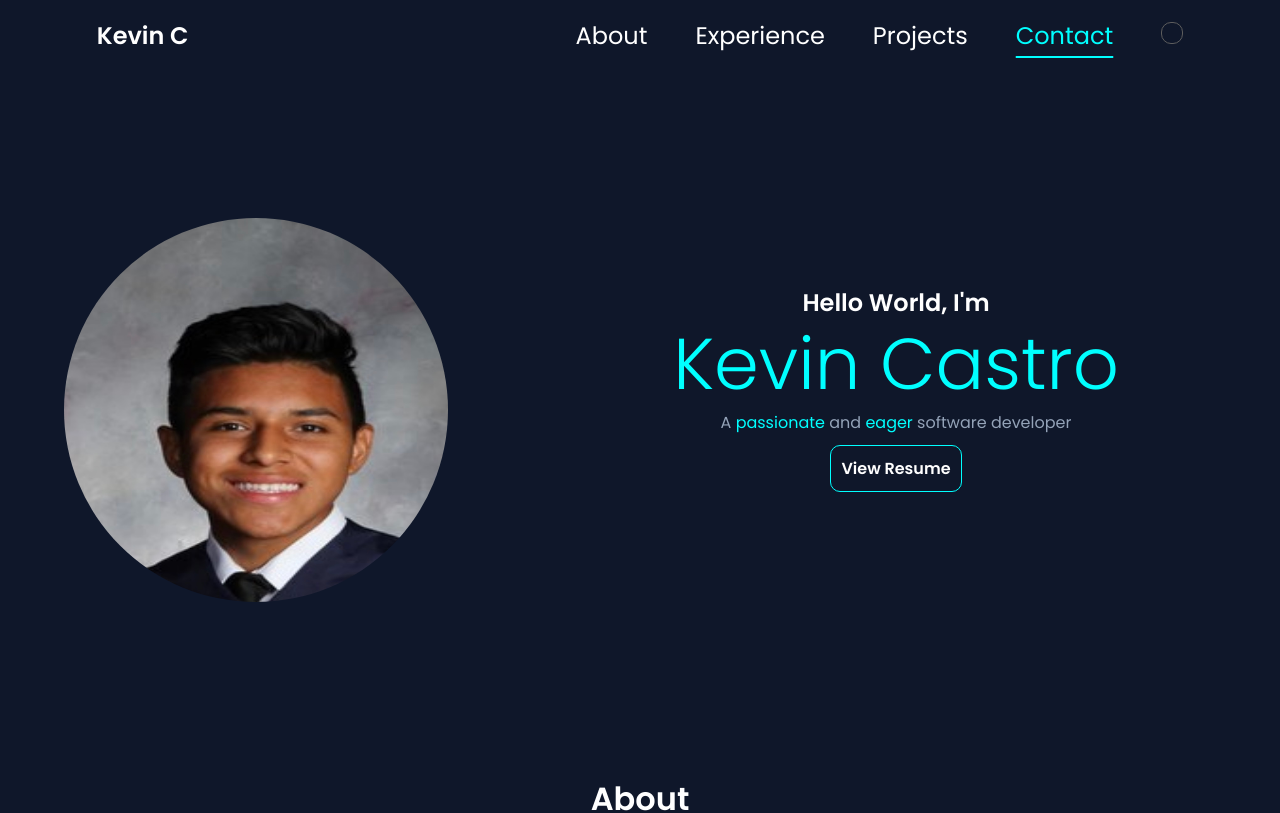
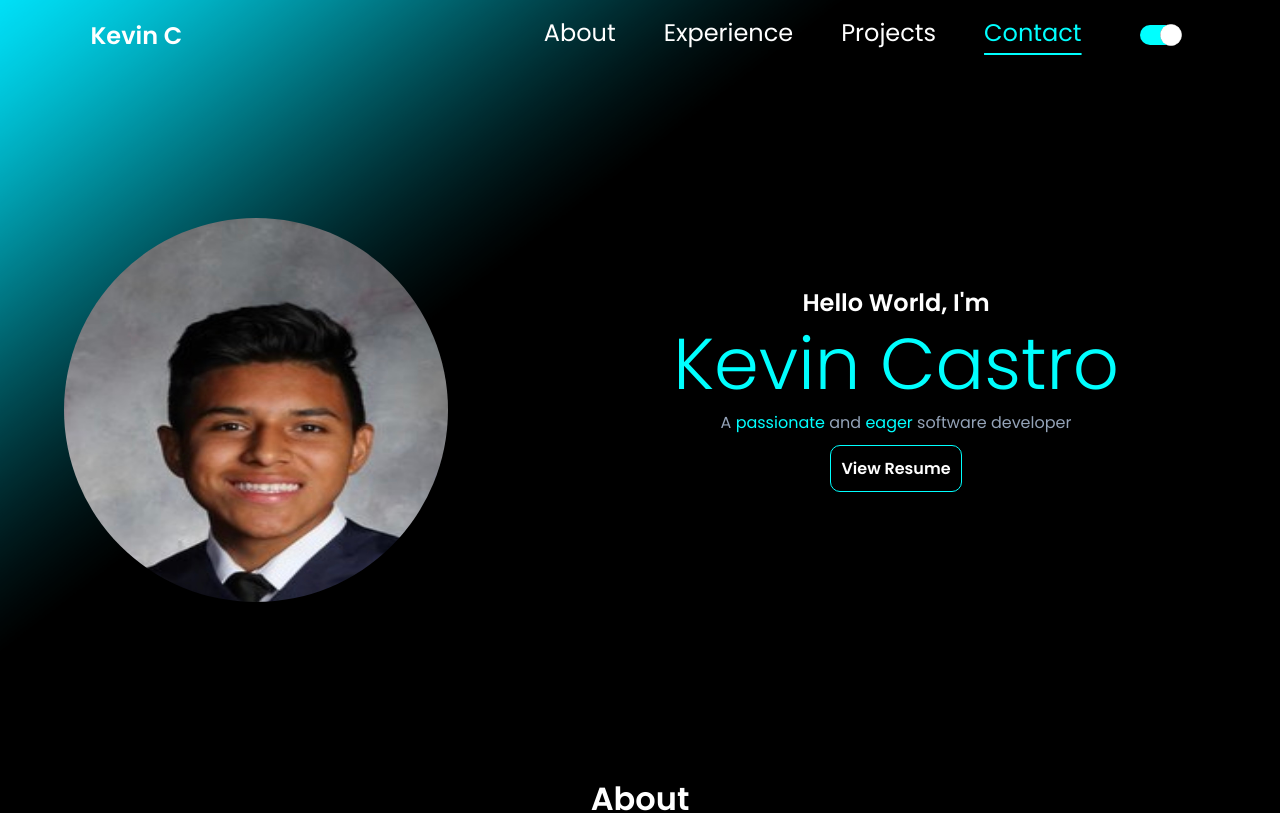
Before and after one commit to kevincas01/portfolio, a React (Create React App) app: page / in a window 1280 px wide. Shown: the top 813 px of the page. Built offline with nearby package versions, Linux system fonts and the light colour scheme; the HTML template or start-up script is replaced by a standard one.

Commit message:
style for dark mode switch and

```diff
--- a/src/App.css
+++ b/src/App.css
@@ -1,78 +1,139 @@
-@import url('https://fonts.googleapis.com/css2?family=Poppins:wght@200;300;400;500;600&display=swap');
+@import url("https://fonts.googleapis.com/css2?family=Poppins:wght@200;300;400;500;600&display=swap");
 
 :root {
   --main-color: cyan;
-  --secondary-color: white;
-
-  --main-background-color: rgb(15 23 42);
-
-  --secondary-background-color: rgba(0, 255, 255, 0.1);
-  --solid-secondary-background-color: #0E2E3F;
-
-  --hover-background-color:rgba(60, 72, 96, 0.179);
+  --hover-background-color: rgba(60, 72, 96, 0.179);
 
   /* --secondary-background-color: rgb(62, 62, 62); */
   --navbar-height: 70px;
   --view-more-height: 50px;
-
 }
 
-*{
+.App {
+  background-color: var(--main-background-color);
+  color: var(--main-text-color);
+  background-image: url("/public/top-gradient.png");
+  background-repeat: no-repeat;
+}
+
+.dark-mode {
+  --main-text-color: white;
+  --secondary-color: white;
+  --main-background-color: black;
+  --secondary-background-color: rgba(0, 255, 255, 0.1);
+  --solid-secondary-background-color: #0e2e3f;
+}
+
+.light-mode {
+  --main-text-color: black;
+  --secondary-color: black;
+  --main-background-color: white;
+  --secondary-background-color: rgba(0, 255, 255, 0.1);
+  --solid-secondary-background-color: #e0e0e0;
+}
+
+* {
   margin: 0;
   padding: 0;
 }
 
 body {
   margin: 0;
-  font-family: 'Poppins', sans-serif;
-
-  color:white;
-  background-color: var(--main-background-color);
-
+  font-family: "Poppins", sans-serif;
 }
 
+
+.switch-mode-container {
+  margin: 10px;
+  width: 40px;
+  height: 20px;
+  position: relative;
+  border-radius: 20px;
+  background-color: gray; /* Default background */
+  background-image: linear-gradient(
+    to right,
+    cyan 70%,
+    gray 20%
+  ); /* Initial gradient */
+  background-size: 0 100%; /* Start with no color on the left side */
+  background-repeat: no-repeat;
+  transition: background-size 0.3s ease 0.1s; /* Smooth transition with delay */
+}
+
+.switch-mode-container.active {
+  background-size: 100% 100%;
+}
+/* General checkbox styling */
+.settings-checkbox {
+  position: absolute;
+  margin: 0;
+  padding: 0;
+  appearance: none; /* Remove default styles */
+  -webkit-appearance: none; /* Cross-browser support */
+  width: 20px; /* Checkbox size */
+  height: 20px;
+  border-radius: 50%; /* Make the checkbox round */
+  background-color: white; /* Default background */
+  cursor: pointer;
+  left: 0px; /* Start position on the left */
+  top: 50%;
+  transform: translateY(-50%); /* Center vertically */
+  transition: left 0.5s ease, background-color 0.3s ease; /* Smooth transition */
+}
+
+/* Checked state */
+.settings-checkbox:checked {
+  left: 50%;
+  background-color: white;
+  filter: brightness(2);
+}
+
+/* Hover state */
+.settings-checkbox:hover {
+  box-shadow: 0 0 8px black;
+}
+
+/* Focus state */
+.settings-checkbox:focus {
+  outline: none;
+  box-shadow: 0 0 8px black;
+}
 /* Navbar */
 
-
-.special-word{
+.special-word {
   color: cyan;
 }
 
-p{
-  color:rgb(148 163 184);
+p {
+  color: rgb(148 163 184);
   font-weight: normal;
   margin: 0;
   font-size: 1rem;
 }
 
-button{
-  all:unset;
+button {
+  all: unset;
   border: 1px cyan solid;
   border-radius: 10px;
   padding: 5px;
   cursor: pointer;
-
-
 }
 
-button:hover{
+button:hover {
   background-color: cyan;
-  color:rgb(42, 41, 41);;
+  color: rgb(42, 41, 41);
 }
 
 /* Scroll behavior */
 
-.about{
+.about {
   scroll-margin-top: var(--navbar-height);
-
 }
-.projects{
+.projects {
   scroll-margin-top: var(--navbar-height);
-
 }
-.experience{
+.experience {
   scroll-margin-top: var(--navbar-height);
-
 }
 
 .App {
@@ -80,9 +141,7 @@ button:hover{
   padding: 0px;
 }
 
-
-
-.scroll-top-button{
+.scroll-top-button {
   margin: 20px 0px;
 }
 
@@ -92,19 +151,19 @@ h1 {
 }
 
 h1::after {
-  content: '';
+  content: "";
   position: absolute;
-  bottom:20px;
+  bottom: 20px;
   left: 50%;
   transform: translateX(-50%);
-  width: calc( 50px); /* Make the underline wider by 50 pixels */
+  width: calc(50px); /* Make the underline wider by 50 pixels */
   height: 5px; /* Set the height of the underline */
   background-color: cyan; /* Set the color of the underline */
   border-radius: 5px;
 }
 
 @media screen and (max-width: 768px) {
- p{
-  font-size: 14px;
- }
+  p {
+    font-size: 14px;
+  }
 }
```
